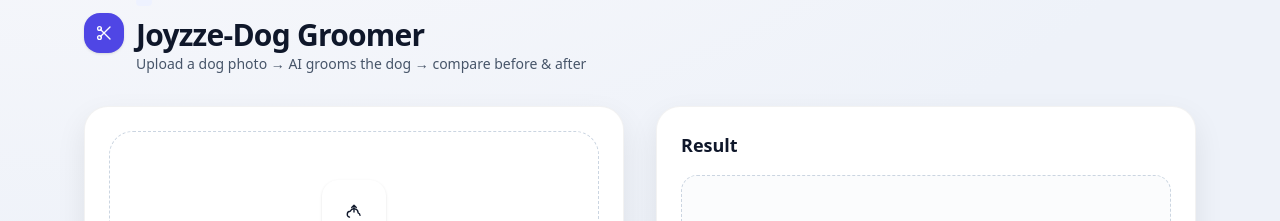
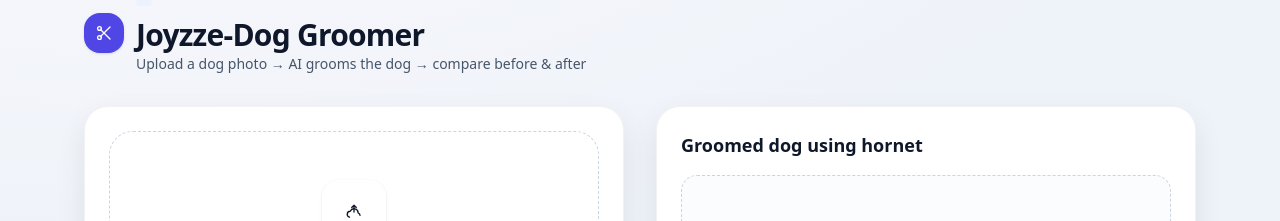
Before and after one commit to Rehan111-555/Groom-dog, a Next.js app: page / in a window 1280 px wide. Shown: the part 1120-1341 px from the top of the page. Built offline with nearby package versions, Linux system fonts and the light colour scheme.

Commit message:
Update page.jsx

```diff
--- a/app/page.jsx
+++ b/app/page.jsx
@@ -213,7 +213,7 @@ function UploadAndResult(){
         <div className="lg:sticky lg:top-6">
           <Card className="p-6">
             <div className="flex items-center justify-between mb-4">
-              <h2 className="text-lg font-semibold">Result</h2>
+              <h2 className="text-lg font-semibold">Groomed dog using hornet</h2>
               {resultUrl && <a className="btn btn-primary" href={resultUrl} download><Icon.Download/> Download</a>}
             </div>
             {!resultUrl ? (
```
